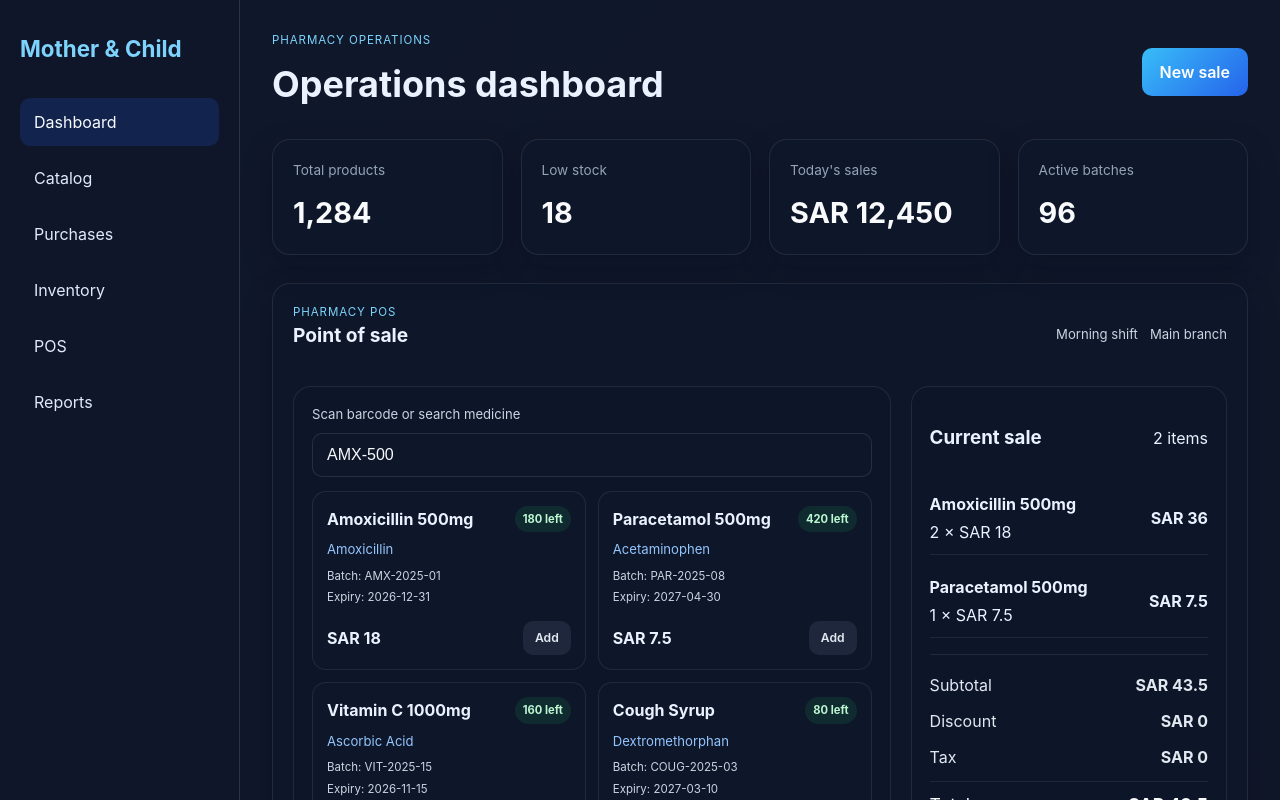
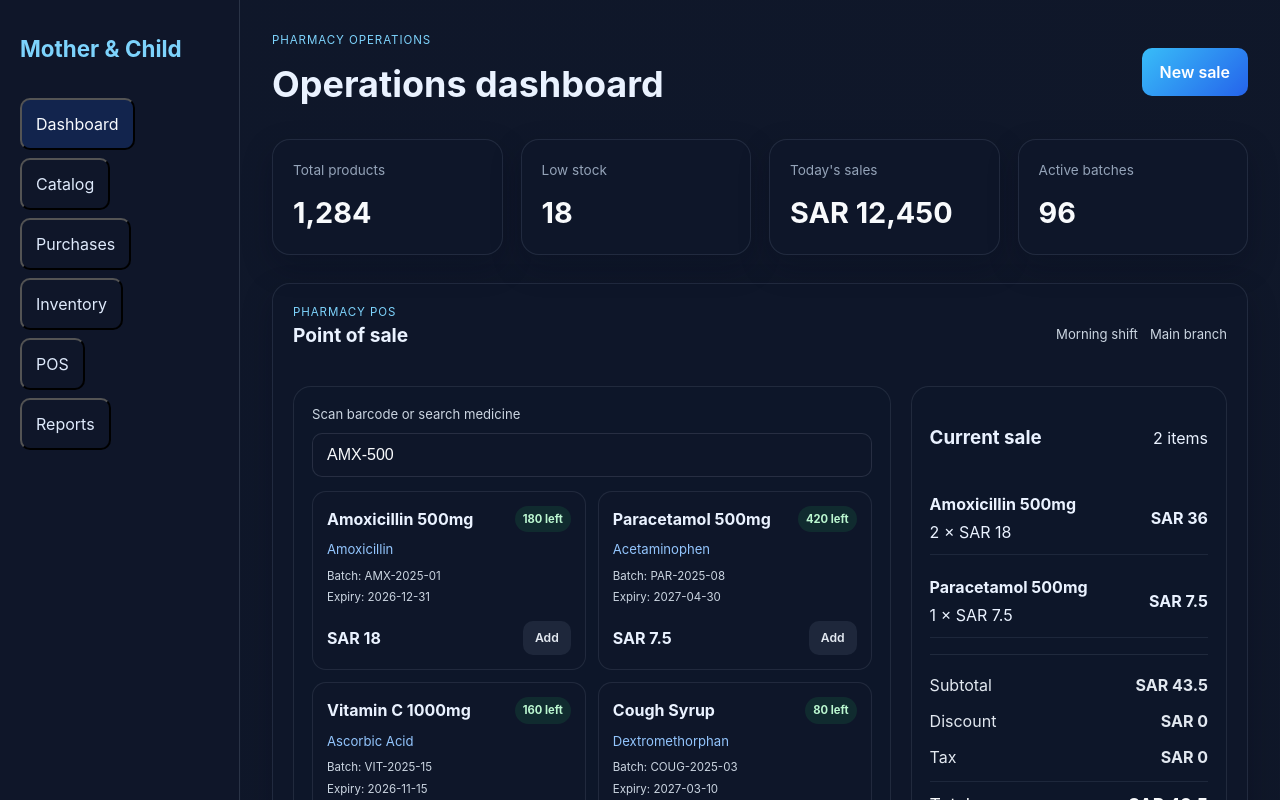
Before and after one commit to nawafmohammedalihammamalhimyarSWE/Mother-and-Child-Pharmacy, a React (Vite) app in the folder Mother-and-Child-Pharmacy-System/apps/web/: page / in a window 1280 px wide. Shown: the top 800 px of the page. Built offline with nearby package versions, Linux system fonts and the light colour scheme; no server answers.

Commit message:
Enhance navigation by implementing dynamic section scrolling and updating sidebar items

```diff
--- a/Mother-and-Child-Pharmacy-System/apps/web/src/App.jsx
+++ b/Mother-and-Child-Pharmacy-System/apps/web/src/App.jsx
@@ -63,6 +63,35 @@ const shiftSummary = {
 export default function App() {
   const [dashboard, setDashboard] = useState(dashboardData);
   const [isLoading, setIsLoading] = useState(true);
+  const [activeView, setActiveView] = useState('Dashboard');
+
+  const navItems = [
+    'Dashboard',
+    'Catalog',
+    'Purchases',
+    'Inventory',
+    'POS',
+    'Reports',
+  ];
+
+  const navigateToSection = (label) => {
+    setActiveView(label);
+
+    const sectionIdMap = {
+      Dashboard: 'dashboard-section',
+      Catalog: 'catalog-section',
+      Purchases: 'purchases-section',
+      Inventory: 'inventory-section',
+      POS: 'pos-section',
+      Reports: 'reports-section',
+    };
+
+    const targetId = sectionIdMap[label];
+    const element = targetId ? document.getElementById(targetId) : null;
+    if (element) {
+      element.scrollIntoView({ behavior: 'smooth', block: 'start' });
+    }
+  };
 
   useEffect(() => {
     let active = true;
@@ -106,17 +135,21 @@ export default function App() {
       <aside className="sidebar">
         <div className="brand">Mother & Child</div>
         <nav>
-          <a className="nav-item active" href="#">Dashboard</a>
-          <a className="nav-item" href="#">Catalog</a>
-          <a className="nav-item" href="#">Purchases</a>
-          <a className="nav-item" href="#">Inventory</a>
-          <a className="nav-item" href="#">POS</a>
-          <a className="nav-item" href="#">Reports</a>
+          {navItems.map((item) => (
+            <button
+              key={item}
+              type="button"
+              className={`nav-item ${activeView === item ? 'active' : ''}`}
+              onClick={() => navigateToSection(item)}
+            >
+              {item}
+            </button>
+          ))}
         </nav>
       </aside>
 
       <main className="main-panel">
-        <header className="topbar">
+        <header id="dashboard-section" className="topbar">
           <div>
             <p className="eyebrow">Pharmacy operations</p>
             <h1>Operations dashboard</h1>
@@ -132,7 +165,9 @@ export default function App() {
           ))}
         </section>
 
-        <PosWorkflow products={posProducts} cart={posCart} cashier={cashier} />
+        <div id="pos-section">
+          <PosWorkflow products={posProducts} cart={posCart} cashier={cashier} />
+        </div>
 
         <section className="content-grid">
           <article className="panel">
@@ -147,9 +182,11 @@ export default function App() {
           <AlertPanel items={alertItems} />
         </section>
 
-        <ProductCatalog items={productCatalog} />
+        <div id="catalog-section">
+          <ProductCatalog items={productCatalog} />
+        </div>
 
-        <section className="ops-grid">
+        <section id="purchases-section" className="ops-grid">
           <PrescriptionPanel prescriptions={prescriptions} />
           <ProductDetailPanel details={productDetails} />
         </section>
@@ -183,10 +220,14 @@ export default function App() {
 
         <section className="ops-grid lower-grid">
           <ShiftCashPanel entries={shiftEntries} />
-          <ReportsPanel reports={reports} />
+          <div id="reports-section">
+            <ReportsPanel reports={reports} />
+          </div>
         </section>
 
-        <InventoryTable items={inventoryItems} />
+        <div id="inventory-section">
+          <InventoryTable items={inventoryItems} />
+        </div>
       </main>
     </div>
   );
```
